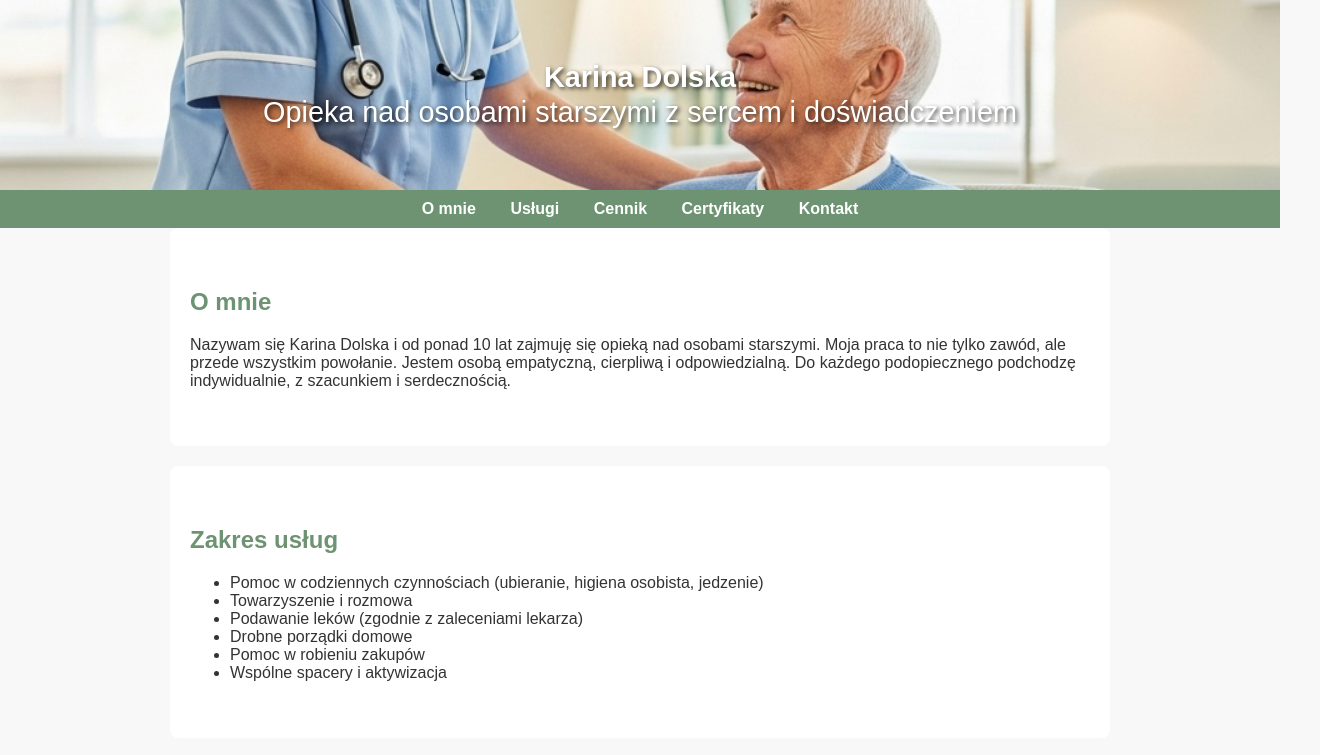
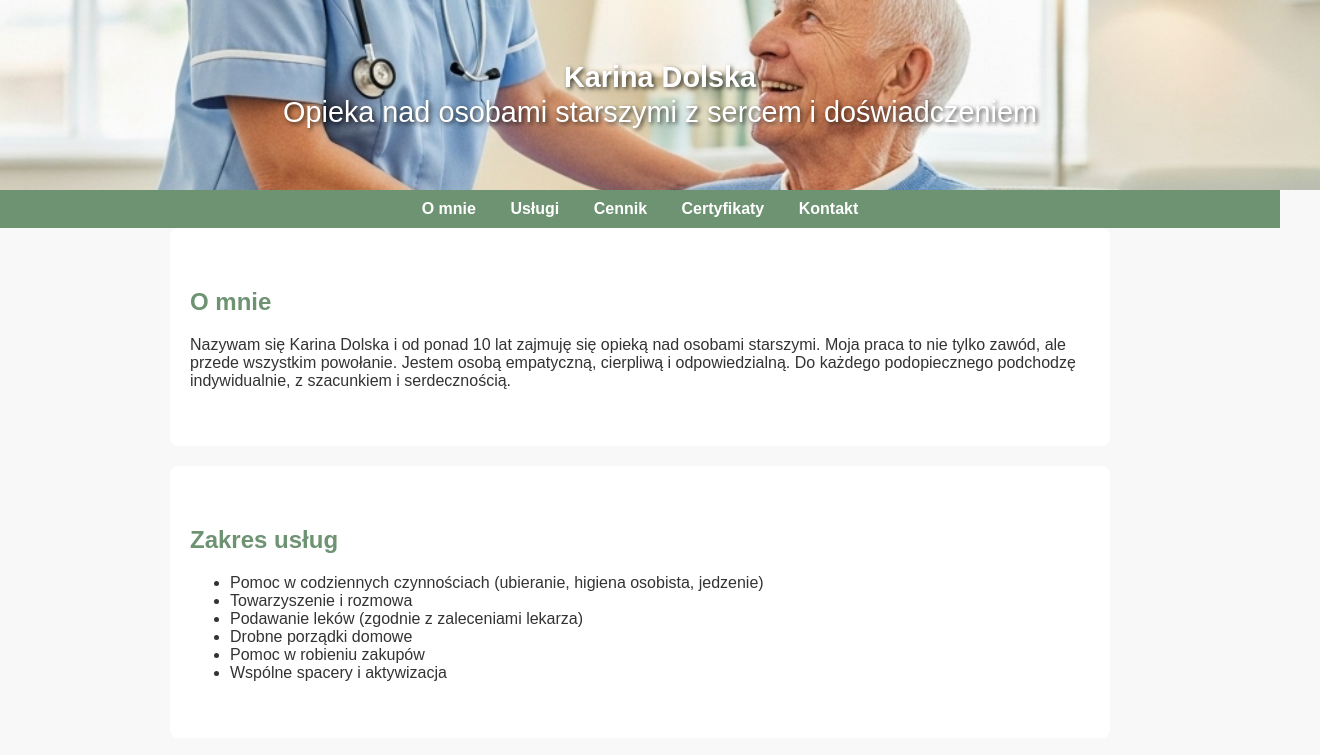
Before and after one commit to golab1977/golab1977.github.io, a plain HTML site: page index.html in a window 1280 px wide. Shown: the top 755 px of the page, 1320 px wide, since content can reach past the window. Drawn offline with Linux system fonts and the light colour scheme.

Commit message:
Update index.html

```diff
--- a/index.html
+++ b/index.html
@@ -14,21 +14,21 @@
     }
 
 header {
+  width: 100%;               /* pełna szerokość */
+  height: 150px;             /* stała wysokość */
   background-image: url('unnamed.png');
-  background-size: cover;
+  background-size: cover;    /* rozciąga obraz na całą szerokość i wysokość */
   background-position: center;
   background-repeat: no-repeat;
   color: white;
-  padding: 20px 20px;        /* zmniejszamy padding, żeby zmieścić w 150px */
+  padding: 20px;
   text-align: center;
   position: relative;
-  max-height: 150px;         /* maksymalna wysokość nagłówka */
-  height: 150px;             /* wymuszamy wysokość */
   display: flex;
   flex-direction: column;
   justify-content: center;
   align-items: center;
-  overflow: hidden;          /* jeśli coś wyjdzie poza nagłówek, ukryj */
+  overflow: hidden;
 }
 
 header h1, header p {
```
